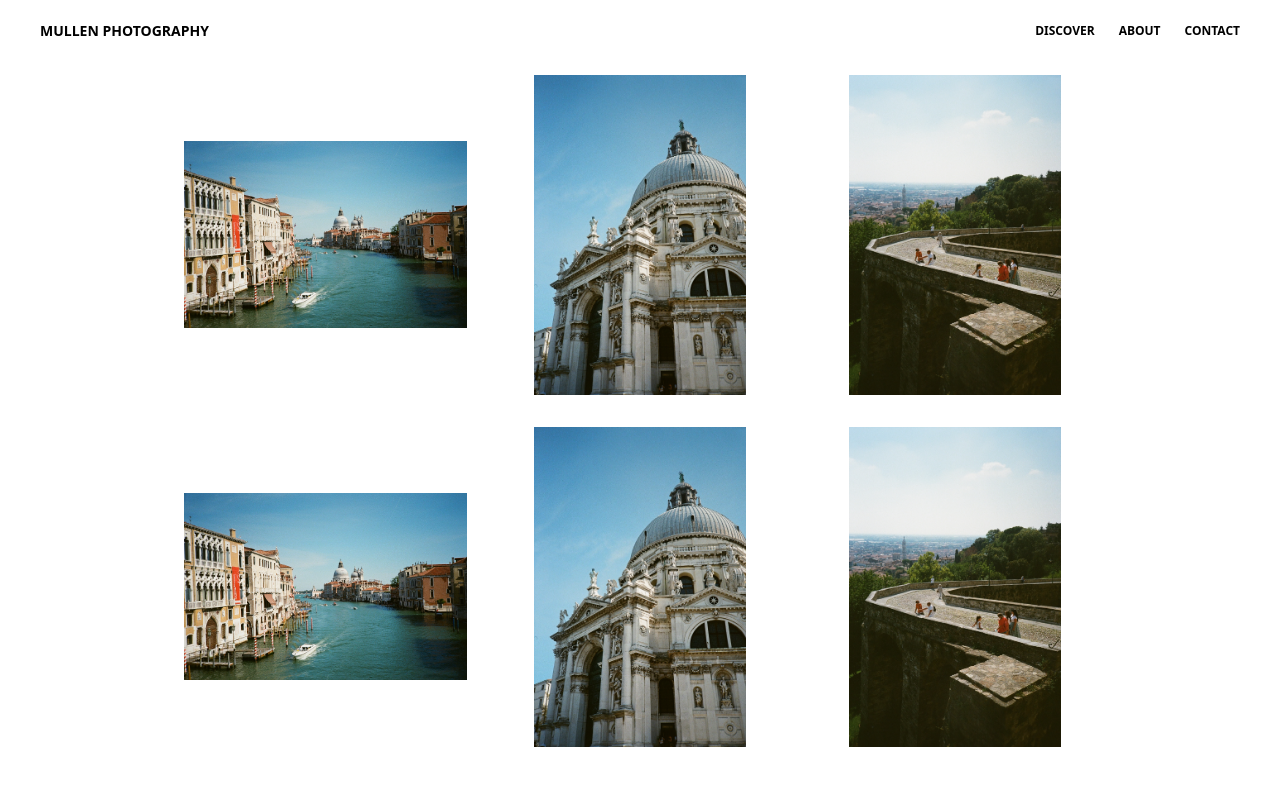
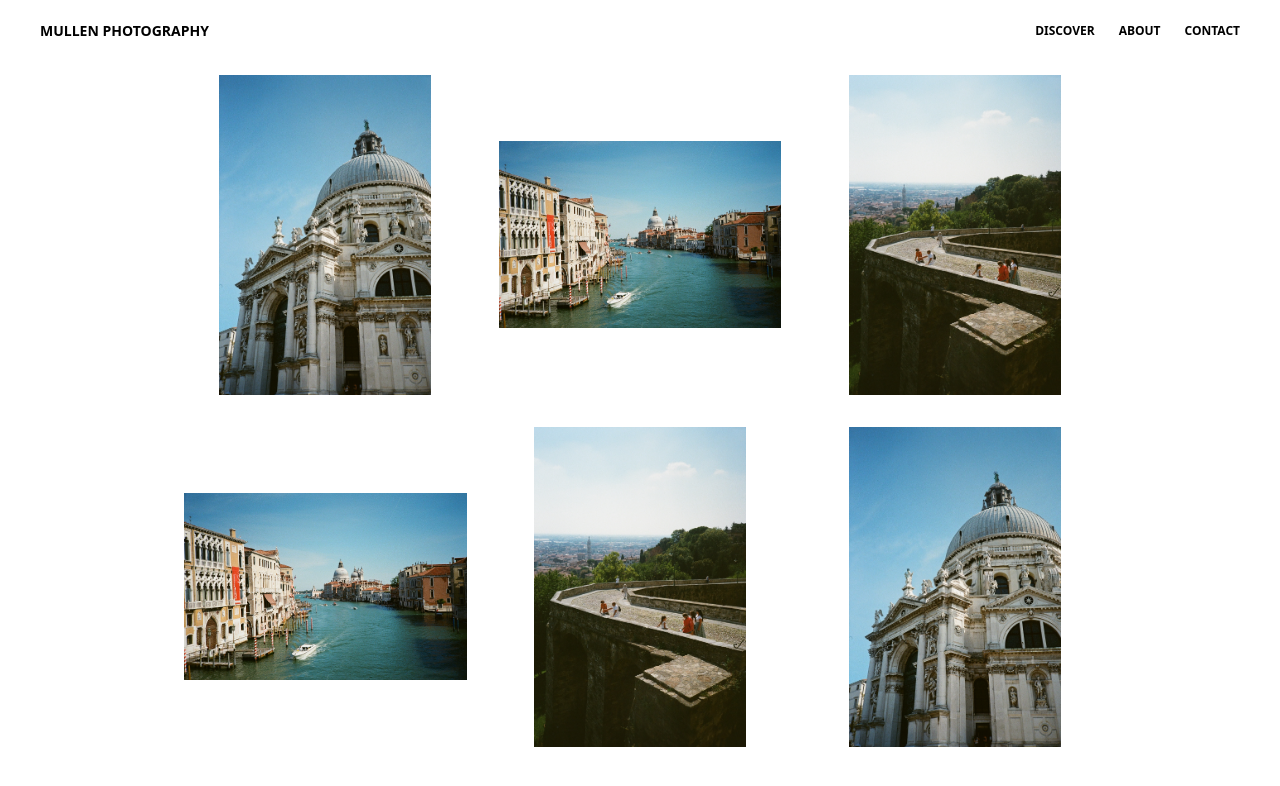
Before and after one commit to Photography-Portfolio/frontend, a Vue app: page /discover in a window 1280 px wide. Shown: the top 786 px of the page. Built offline with nearby package versions, Linux system fonts and the light colour scheme.

Commit message:
feat: discover image links

```diff
--- a/src/views/Discover.vue
+++ b/src/views/Discover.vue
@@ -7,29 +7,9 @@
 		>
 			<div class="w-full relative flex justify-center px-4">
 				<div class="grid grid-cols-1 lg:grid-cols-2 xl:grid-cols-3 gap-8">
-					<img
+					<img v-for="image in images" :key="image"
 						class="box-border w-12/12 h-12/12 lg:h-80 lg:w-80 object-contain"
-						src="../assets/pictures/img_31.jpeg"
-					/>
-					<img
-						class="box-border w-12/12 h-12/12 lg:h-80 lg:w-80 object-contain"
-						src="../assets/pictures/img_32.jpeg"
-					/>
-					<img
-						class="box-border w-12/12 h-12/12 lg:h-80 lg:w-80 object-contain"
-						src="../assets/pictures/img_08.jpeg"
-					/>
-					<img
-						class="box-border w-12/12 h-12/12 lg:h-80 lg:w-80 object-contain"
-						src="../assets/pictures/img_31.jpeg"
-					/>
-					<img
-						class="box-border w-12/12 h-12/12 lg:h-80 lg:w-80 object-contain"
-						src="../assets/pictures/img_32.jpeg"
-					/>
-					<img
-						class="box-border w-12/12 h-12/12 lg:h-80 lg:w-80 object-contain"
-						src="../assets/pictures/img_08.jpeg"
+						v-bind:src="image"
 					/>
 				</div>
 			</div>
@@ -37,12 +17,20 @@
 	</div>
 </template>
 
-<script setup>
-import { defineProps, reactive } from "vue";
-
-defineProps({
-	msg: String,
-});
-
-const state = reactive({ count: 0 });
+<script>
+export default {
+	name: "Discover",
+	data() {
+		return {
+			images: [
+				"src/assets/pictures/img_32.jpeg",
+				"src/assets/pictures/img_31.jpeg",
+				"src/assets/pictures/img_08.jpeg",
+				"src/assets/pictures/img_31.jpeg",
+				"src/assets/pictures/img_08.jpeg",
+				"src/assets/pictures/img_32.jpeg",
+			]
+		};
+	},
+};
 </script>
```
Also changed, not shown: 1 other file (tests, documents, lock files or other folders).
